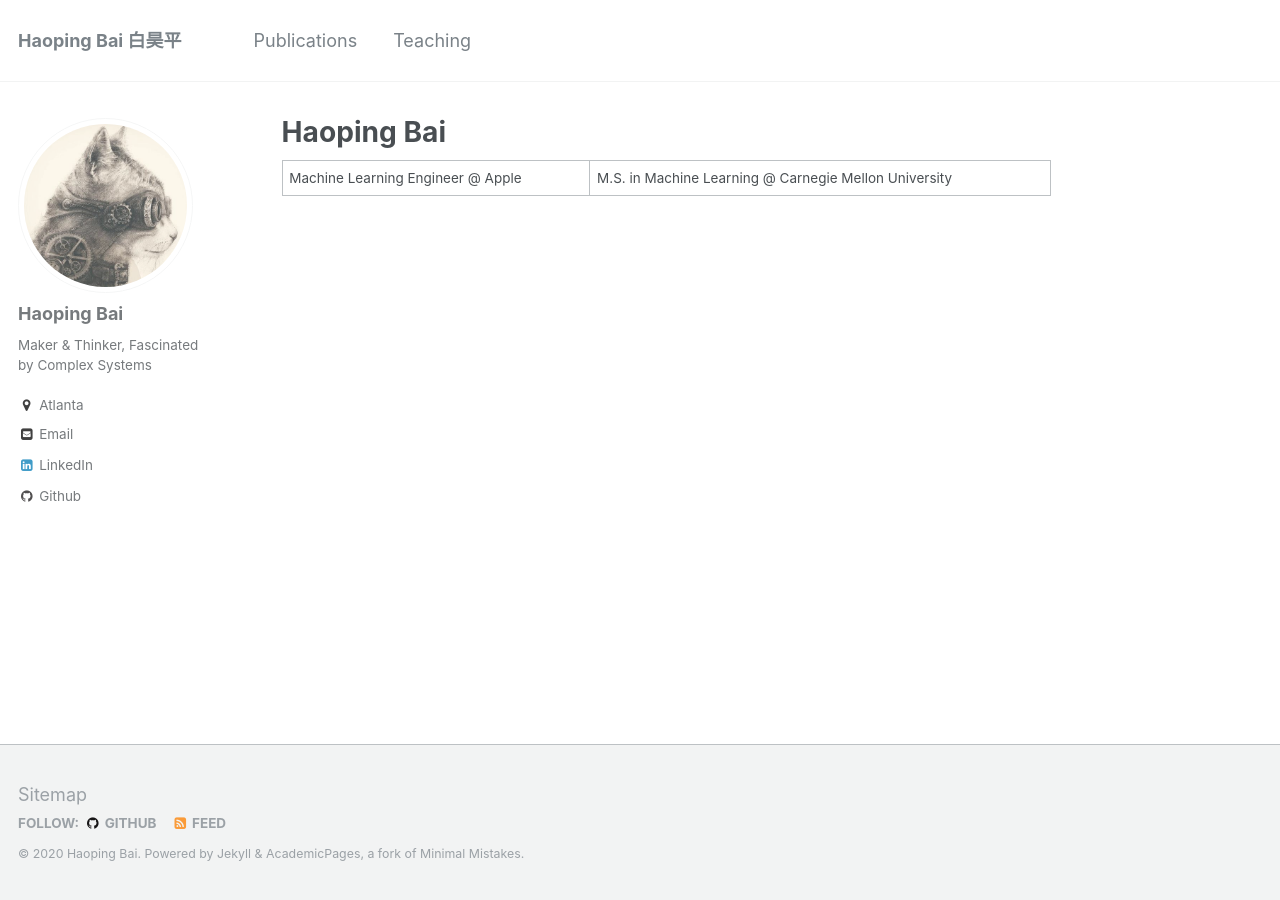
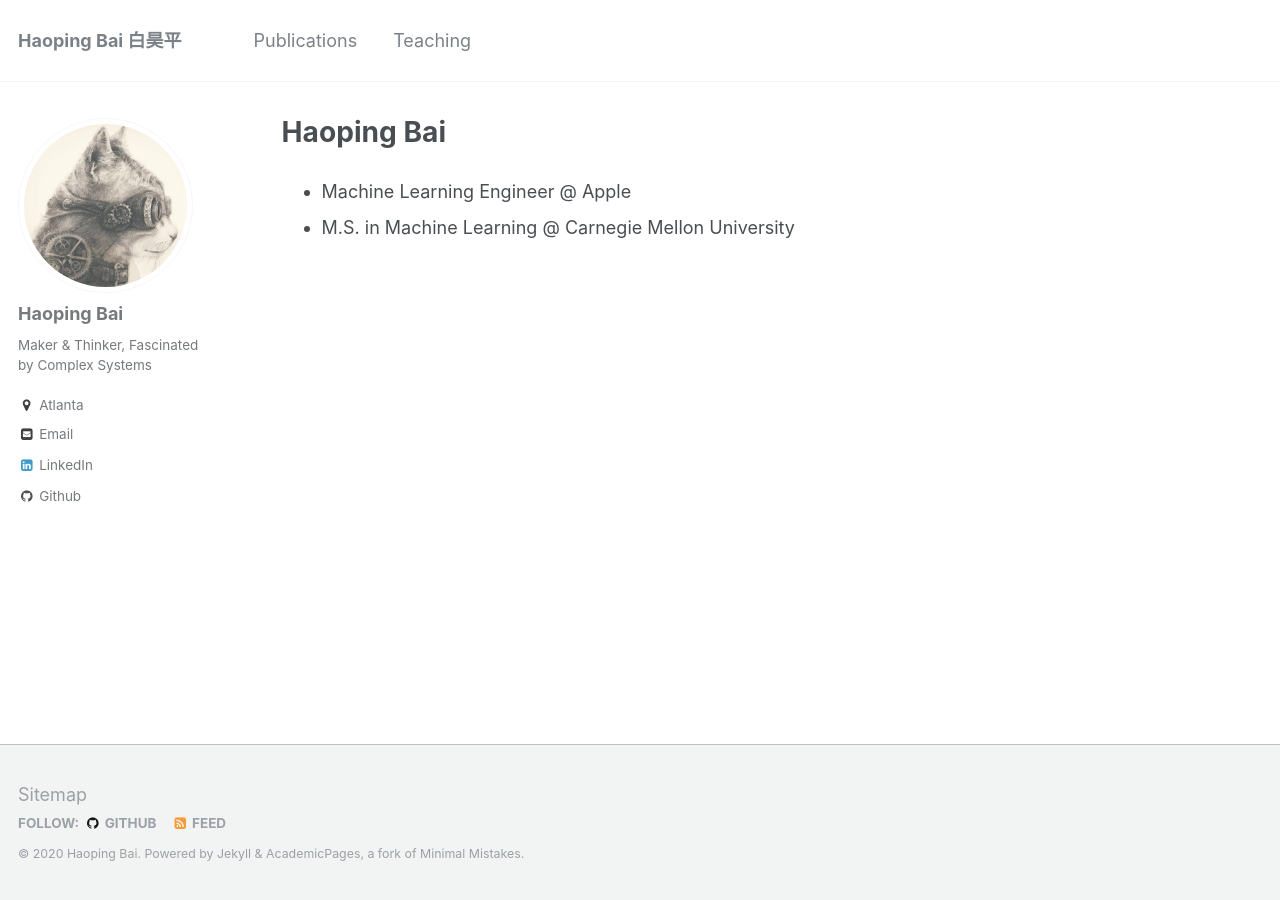
Before and after one commit to bhpfelix/bhpfelix.github.io, a Jekyll site: the page built from _pages/about.md, in a window 1280 px wide. Built offline with Jekyll 4.4.1, drawn with Linux system fonts in a browser that asks for light colours.

```diff
--- a/_pages/about.md
+++ b/_pages/about.md
@@ -8,4 +8,5 @@ redirect_from:
   - /about.html
 ---
 
-Machine Learning Engineer @ Apple | M.S. in Machine Learning @ Carnegie Mellon University
+- Machine Learning Engineer @ Apple
+- M.S. in Machine Learning @ Carnegie Mellon University
```
